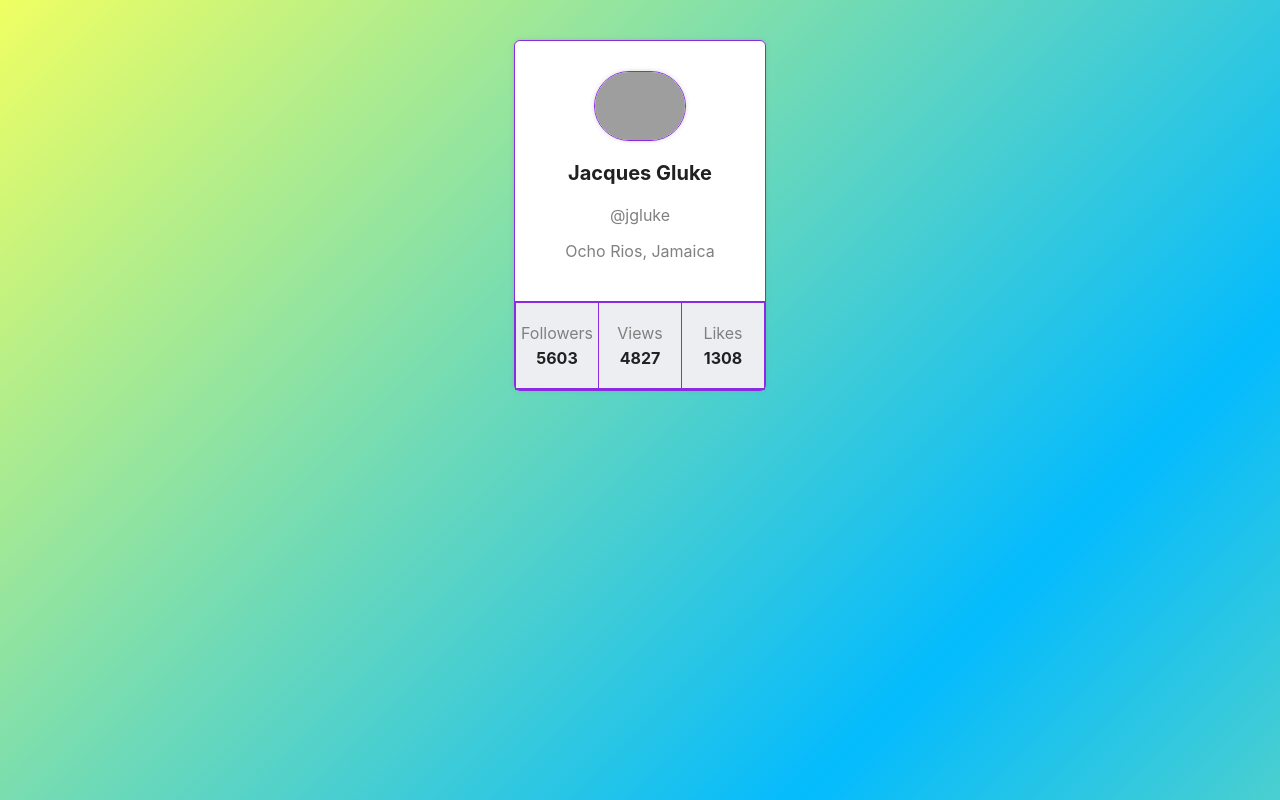
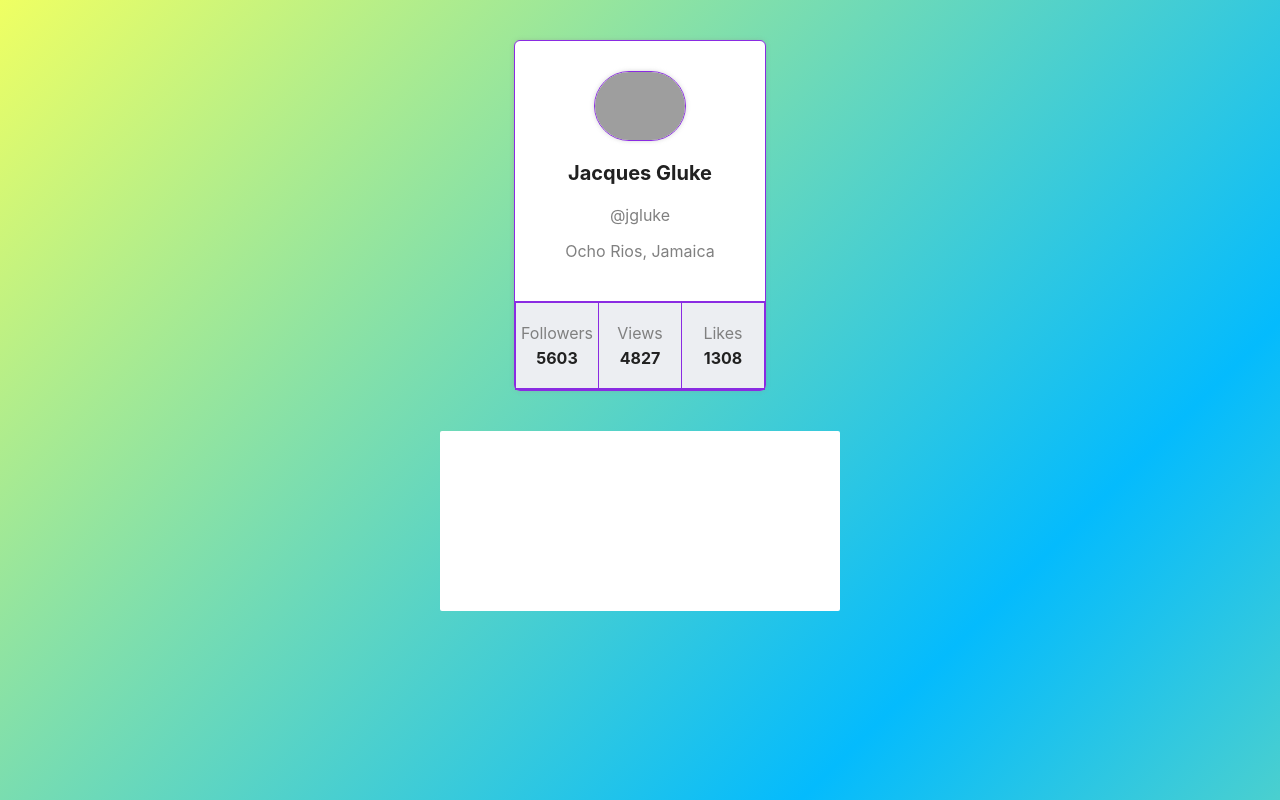
Before and after one commit to VitaliiKonta/goit-react-hw-01-components, a React (Create React App) app: page / in a window 1280 px wide. Built offline with nearby package versions, Linux system fonts and the light colour scheme; grey boxes are pictures that could not be loaded.

Commit message:
Stats started css

```diff
--- a/src/components/App.jsx
+++ b/src/components/App.jsx
@@ -1,5 +1,7 @@
 import Profile from './Profile';
 import User from '../data/user.json';
+import Statistics from './Statistic';
+import Data from '../data/statistic.json';
 const { username, tag, location, avatar, stats } = User;
 
 export const App = () => {
@@ -12,6 +14,7 @@
         avatar={avatar}
         stats={stats}
       />
+      <Statistics title="Upload stats" stats={Data} />
     </>
   );
 };
--- /dev/null
+++ b/src/components/Statistic.jsx
@@ -0,0 +1,33 @@
+// import PropTypes from 'prop-types';
+import { StatSection } from './Statistic.styled';
+
+function Statistics({ id, lable, percentage }) {
+  return (
+    <StatSection>
+      <h2 class="title">Upload stats</h2>
+
+      <ul class="stat-list">
+        <li class="item">
+          <span class="label">.docx</span>
+          <span class="percentage">4%</span>
+        </li>
+        <li class="item">
+          <span class="label">.mp3</span>
+          <span class="percentage">14%</span>
+        </li>
+        <li class="item">
+          <span class="label">.pdf</span>
+          <span class="percentage">41%</span>
+        </li>
+        <li class="item">
+          <span class="label">.mp4</span>
+          <span class="percentage">12%</span>
+        </li>
+      </ul>
+    </StatSection>
+  );
+}
+
+// Statistics.PropTypes = {};
+
+export default Statistics;
--- /dev/null
+++ b/src/components/Statistic.styled.jsx
@@ -0,0 +1,17 @@
+import styled from '@emotion/styled';
+
+export const StatSection = styled.section`
+  /* width: 250px; */
+  display: flex;
+  align-items: center;
+  align-content: center;
+
+  flex-direction: column;
+  width: 400px;
+
+  margin: 0px auto;
+  margin-bottom: 100px;
+  border-radius: 2px;
+  background-color: #fff;
+  color: #fff;
+`;
--- /dev/null
+++ b/src/data/statistic.json
@@ -0,0 +1,7 @@
+[
+  { "id": "id-1", "label": ".docx", "percentage": 22 },
+  { "id": "id-2", "label": ".pdf", "percentage": 4 },
+  { "id": "id-3", "label": ".mp3", "percentage": 17 },
+  { "id": "id-4", "label": ".psd", "percentage": 47 },
+  { "id": "id-5", "label": ".pdf", "percentage": 10 }
+]
```
